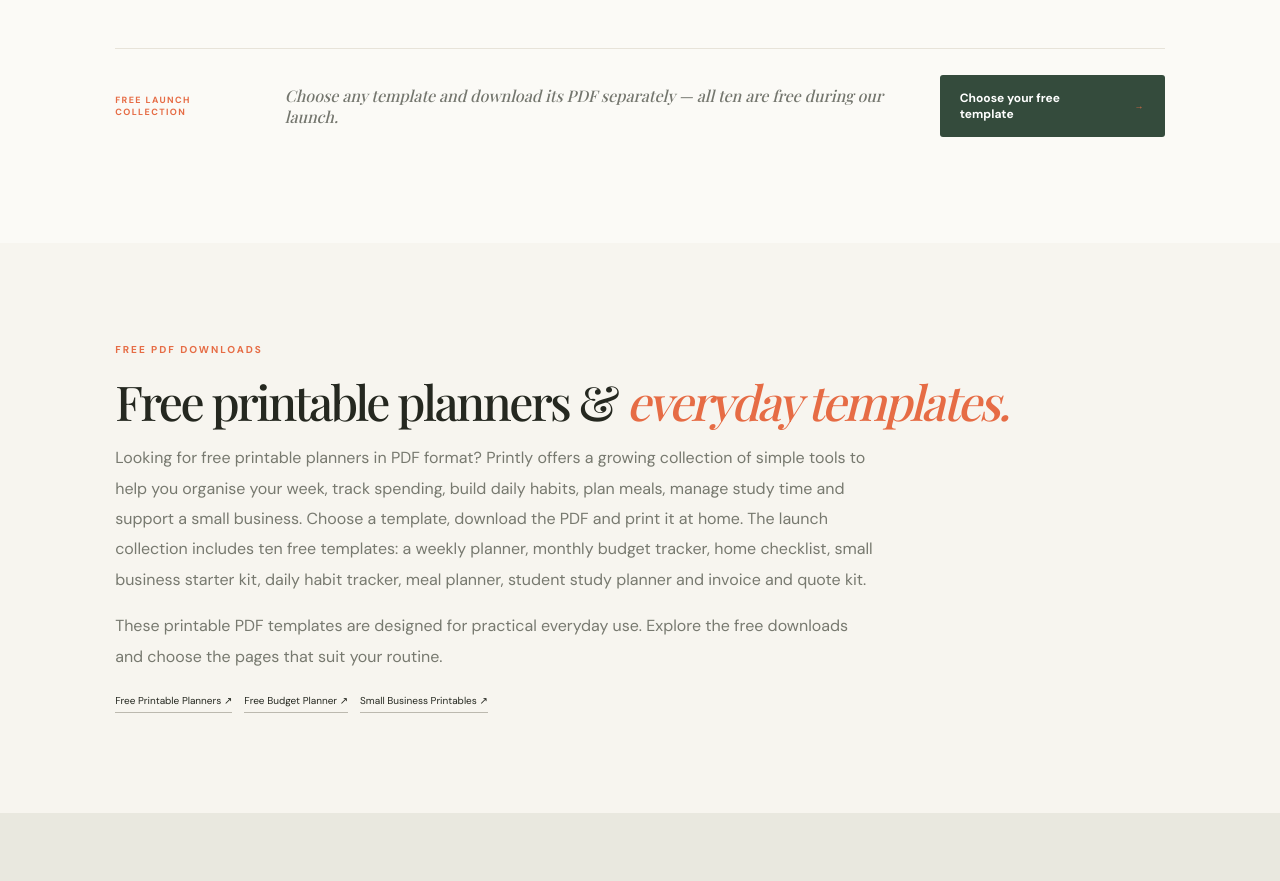
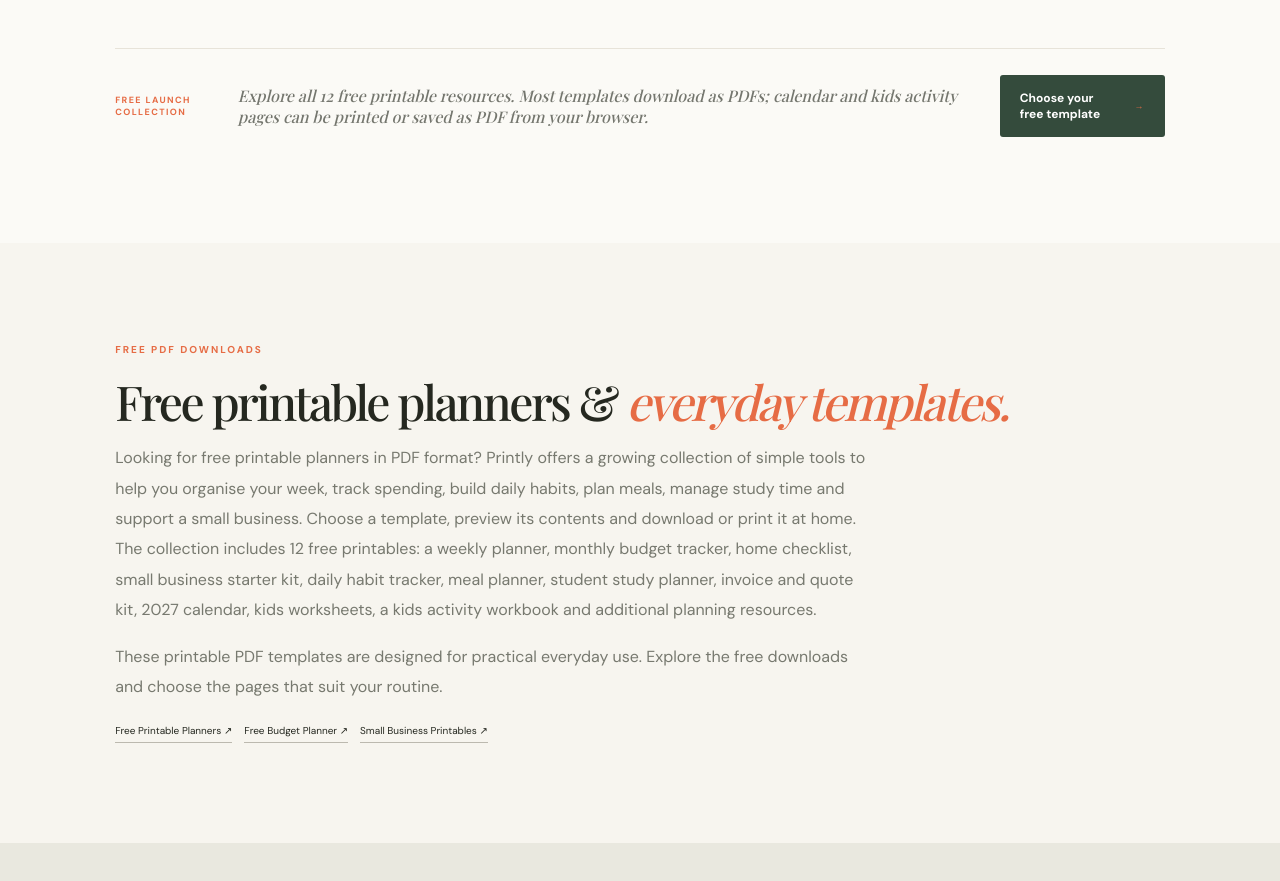
Before and after one commit to ssrweb197/printly, a plain HTML site: page index.html in a window 1280 px wide. Shown: the part 4226-5107 px from the top of the page. Drawn offline with nearby package versions, Linux system fonts and the light colour scheme; a web font is replaced by a local one.

Commit message:
Correct Printly collection count and printable format copy

```diff
--- a/index.html
+++ b/index.html
@@ -4,20 +4,20 @@
 <meta charset="utf-8">
 <meta name="google-site-verification" content="at-Vs7IHz7yNWeQheID5grHQKL-FY39okOE-QiLDeRo">
 <meta name="viewport" content="width=device-width,initial-scale=1">
-<meta name="description" content="Download 8 free printable PDF templates from Printly: weekly planners, budget trackers, habit trackers, meal planners, student study planners and small business forms.">
+<meta name="description" content="Explore 12 free printable planners, budget trackers, habit worksheets, meal planners, calendars, kids activities and small-business templates from Printly.">
 <meta name="keywords" content="free printable templates, free printable planner PDF, budget planner PDF, habit tracker printable, weekly meal planner, student study planner, small business invoice template">
 <meta name="robots" content="index, follow, max-image-preview:large">
 <meta name="theme-color" content="#f7f5ef">
 <link rel="canonical" href="https://printly-efw.pages.dev/">
 <meta property="og:type" content="website">
 <meta property="og:site_name" content="Printly">
-<meta property="og:title" content="Printly – 8 Free Printable PDF Templates">
+<meta property="og:title" content="Printly – 12 Free Printable Planners & Templates">
 <meta property="og:description" content="Get free printable planners, budget trackers, habit trackers, meal planners and small business templates. Download and print with Printly.">
 <meta property="og:url" content="https://printly-efw.pages.dev/">
 <meta name="twitter:card" content="summary">
 <meta name="twitter:title" content="Printly – 10 Free Printable PDF Templates">
-<meta name="twitter:description" content="Explore 10 free printable PDF templates for planning, budgeting, studying and small business.">
-<title>8 Free Printable Planners & Templates (PDF) | Printly</title>
+<meta name="twitter:description" content="Explore 12 free printable resources for planning, budgeting, studying, family activities and small business.">
+<title>12 Free Printable Planners & Templates | Printly</title>
 <script type="application/ld+json">
 {
   "@context": "https://schema.org",
@@ -73,8 +73,8 @@
 <article class="product" data-category="business" data-price="0" data-name="Small Business Invoice & Quote Kit"><div class="product-visual visual-business"><span class="product-label">FREE DOWNLOAD</span><div class="business-sheet"><small>INVOICE & QUOTE KIT</small><strong>Clear quotes.<br>Confident work.</strong><div class="biz-boxes"><i>QUOTE</i><i>INVOICE</i><i>PAYMENT</i></div></div></div><div class="product-info"><div><span class="product-type">BUSINESS · PDF</span><h3><a href="/small-business-invoice-quote-kit.html">Small Business Invoice & Quote Kit</a></h3></div><b>FREE</b></div><p class="product-desc">Printable quotation, invoice and payment follow-up worksheets.</p><a class="product-link" href="/small-business-invoice-quote-kit.html">Preview template ↗</a></article>
 <article class="product" data-category="calendar" data-price="0" data-name="2027 Yearly Printable Calendar"><div class="product-visual visual-budget"><span class="product-label">FREE DOWNLOAD</span><div class="budget-sheet"><small>YEAR AT A GLANCE · 2027</small><strong>Make plans.<br>Make memories.</strong><div class="budget-bars"><i></i><i></i><i></i></div><div class="budget-total">12 MONTHS · ONE PAGE</div></div></div><div class="product-info"><div><span class="product-type">CALENDAR · PRINTABLE</span><h3><a href="/2027-printable-calendar.html">2027 Yearly Printable Calendar</a></h3></div><b>FREE</b></div><p class="product-desc">All 12 months of 2027 in a clean, print-ready yearly calendar.</p><a class="product-link" href="/2027-printable-calendar.html">Preview calendar ↗</a></article>
 <article class="product" data-category="worksheet" data-price="0" data-name="Kids Printable Worksheets"><div class="product-visual visual-check"><span class="product-label">FREE DOWNLOAD</span><div class="check-sheet"><small>LEARN & PLAY</small><strong>Little steps.<br>Bright minds.</strong><p>✎ Alphabet practice</p><p>✎ Number writing</p><p>✎ Shapes & addition</p></div></div><div class="product-info"><div><span class="product-type">KIDS · WORKSHEETS</span><h3><a href="/kids-printable-worksheets.html">Kids Printable Worksheets</a></h3></div><b>FREE</b></div><p class="product-desc">Four fun early-learning activity sheets: letters, numbers, shapes and addition.</p><a class="product-link" href="/kids-printable-worksheets.html">Preview worksheets ↗</a></article>
-<article class="product" data-category="worksheet" data-price="0" data-name="Little Learners Activity Workbook"><div class="product-visual visual-check"><span class="product-label">FREE 20-PAGE PACK</span><div class="check-sheet"><small>LITTLE LEARNERS</small><strong>Trace. Count.<br>Colour. Play.</strong><p>✎ Alphabet & numbers</p><p>✎ Shapes & maths</p><p>✎ Colouring pages</p></div></div><div class="product-info"><div><span class="product-type">KIDS · ACTIVITY BOOK</span><h3><a href="/kids-activity-workbook.html">Little Learners Activity Workbook</a></h3></div><b>FREE</b></div><p class="product-desc">20 printable pages of tracing, counting, matching, early maths, drawing and colouring.</p><a class="product-link" href="/kids-activity-workbook.html">Preview workbook ↗</a></article></div><p class="empty-state" id="emptyState" hidden>No templates found. Try another search or category.</p><div class="shop-foot"><span>FREE LAUNCH COLLECTION</span><p>Choose any template and download its PDF separately — all ten are free during our launch.</p><a class="btn primary" href="#shop">Choose your free template <span>→</span></a></div></section>
-<section class="section" id="free-printable-templates"><div class="eyebrow">FREE PDF DOWNLOADS</div><h2>Free printable planners &amp; <em>everyday templates.</em></h2><p style="max-width:760px;line-height:1.9;color:#77796f">Looking for free printable planners in PDF format? Printly offers a growing collection of simple tools to help you organise your week, track spending, build daily habits, plan meals, manage study time and support a small business. Choose a template, download the PDF and print it at home. The launch collection includes ten free templates: a weekly planner, monthly budget tracker, home checklist, small business starter kit, daily habit tracker, meal planner, student study planner and invoice and quote kit.</p><p style="max-width:760px;line-height:1.9;color:#77796f">These printable PDF templates are designed for practical everyday use. Explore the <a href="#shop">free downloads</a> and choose the pages that suit your routine.</p><div class="seo-landing-links" style="display:flex;gap:12px;flex-wrap:wrap;margin-top:22px"><a class="product-link" href="/free-printable-planners.html">Free Printable Planners ↗</a><a class="product-link" href="/free-printable-budget-planner.html">Free Budget Planner ↗</a><a class="product-link" href="/free-small-business-printable-templates.html">Small Business Printables ↗</a></div></section>
+<article class="product" data-category="worksheet" data-price="0" data-name="Little Learners Activity Workbook"><div class="product-visual visual-check"><span class="product-label">FREE 20-PAGE PACK</span><div class="check-sheet"><small>LITTLE LEARNERS</small><strong>Trace. Count.<br>Colour. Play.</strong><p>✎ Alphabet & numbers</p><p>✎ Shapes & maths</p><p>✎ Colouring pages</p></div></div><div class="product-info"><div><span class="product-type">KIDS · ACTIVITY BOOK</span><h3><a href="/kids-activity-workbook.html">Little Learners Activity Workbook</a></h3></div><b>FREE</b></div><p class="product-desc">20 printable pages of tracing, counting, matching, early maths, drawing and colouring.</p><a class="product-link" href="/kids-activity-workbook.html">Preview workbook ↗</a></article></div><p class="empty-state" id="emptyState" hidden>No templates found. Try another search or category.</p><div class="shop-foot"><span>FREE LAUNCH COLLECTION</span><p>Explore all 12 free printable resources. Most templates download as PDFs; calendar and kids activity pages can be printed or saved as PDF from your browser.</p><a class="btn primary" href="#shop">Choose your free template <span>→</span></a></div></section>
+<section class="section" id="free-printable-templates"><div class="eyebrow">FREE PDF DOWNLOADS</div><h2>Free printable planners &amp; <em>everyday templates.</em></h2><p style="max-width:760px;line-height:1.9;color:#77796f">Looking for free printable planners in PDF format? Printly offers a growing collection of simple tools to help you organise your week, track spending, build daily habits, plan meals, manage study time and support a small business. Choose a template, preview its contents and download or print it at home. The collection includes 12 free printables: a weekly planner, monthly budget tracker, home checklist, small business starter kit, daily habit tracker, meal planner, student study planner, invoice and quote kit, 2027 calendar, kids worksheets, a kids activity workbook and additional planning resources.</p><p style="max-width:760px;line-height:1.9;color:#77796f">These printable PDF templates are designed for practical everyday use. Explore the <a href="#shop">free downloads</a> and choose the pages that suit your routine.</p><div class="seo-landing-links" style="display:flex;gap:12px;flex-wrap:wrap;margin-top:22px"><a class="product-link" href="/free-printable-planners.html">Free Printable Planners ↗</a><a class="product-link" href="/free-printable-budget-planner.html">Free Budget Planner ↗</a><a class="product-link" href="/free-small-business-printable-templates.html">Small Business Printables ↗</a></div></section>
 <section class="why" id="why"><div class="why-inner"><div><div class="eyebrow">A FRESH KIND OF PRODUCTIVITY</div><h2>Designed to be useful.<br><em>Made to feel good.</em></h2></div><div class="why-points"><div><span>01</span><p><b>Simple by design</b><br>Clear layouts that help you focus on what matters.</p></div><div><span>02</span><p><b>Ready when you are</b><br>Digital formats made for convenient home printing.</p></div><div><span>03</span><p><b>Your life, your way</b><br>Use the pages that work for you. Leave the rest.</p></div></div></div></section>
 <section class="newsletter"><div class="newsletter-star">✳</div><div><div class="eyebrow">A NOTE FROM PRINTLY</div><h2>Make a little room<br>for <em>good things.</em></h2><p>New templates and useful ideas are on the way. Get in touch if you have a template request.</p><a class="btn dark" href="mailto:brandblitzmotivaion@gmail.com?subject=Printly%20template%20request">Suggest a template <span>→</span></a></div><div class="newsletter-art"><div class="note-card"><span>REMEMBER</span><b>You don't have<br>to do it all.<br><i>Just begin.</i></b><small>PRINTLY · LITTLE STEPS COUNT</small></div></div></section>
 </main>
```
